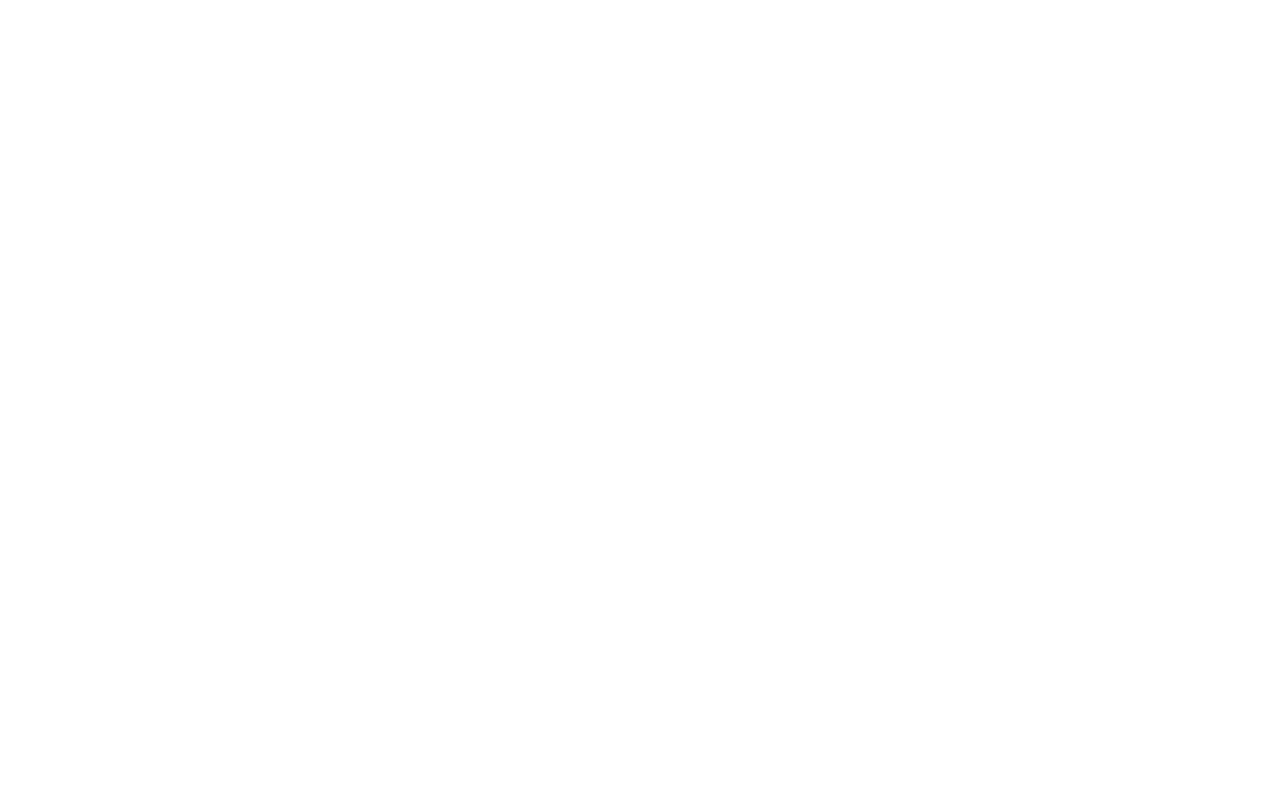
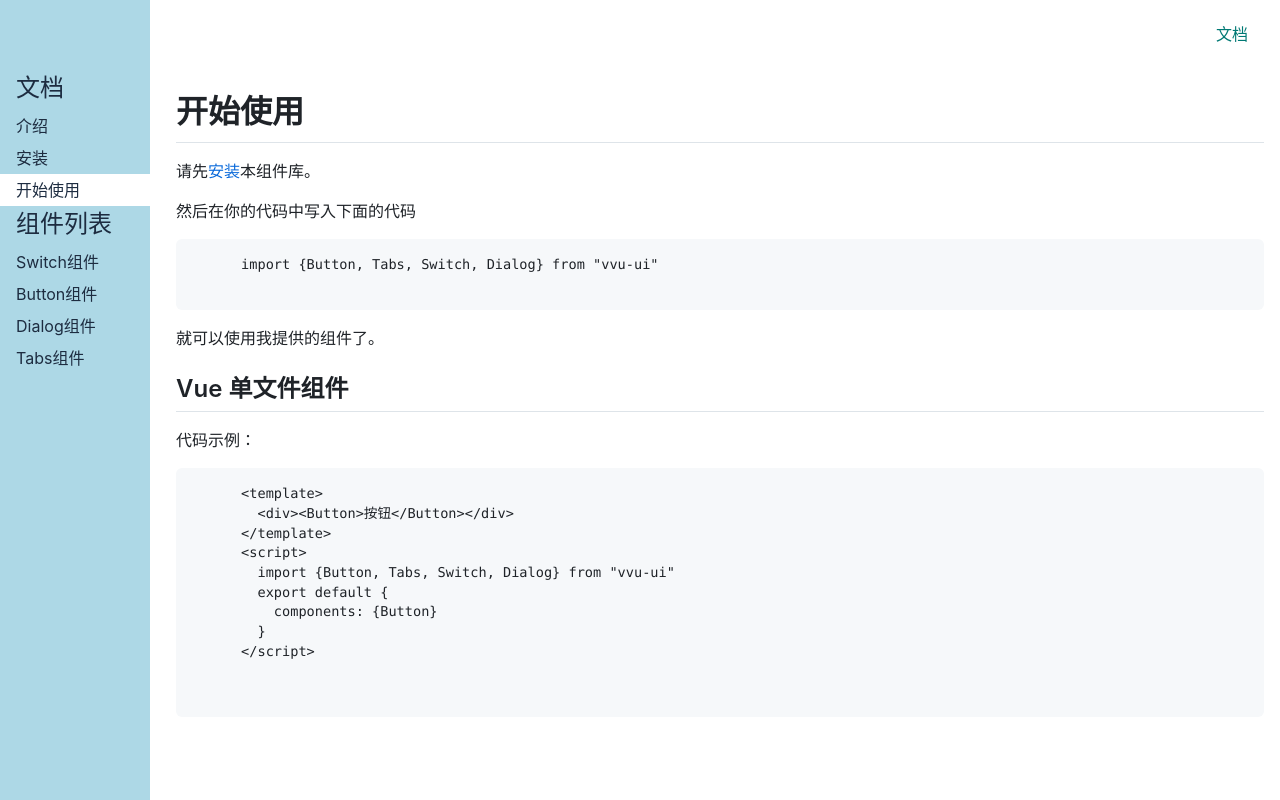
Before and after one commit to codevvvv9/vue3-wheel, a Vue app: page /#/doc/get-started in a window 1280 px wide. Before the commit this address had no page. Built offline with nearby package versions, Linux system fonts and the light colour scheme.

Commit message:
What: 15-引入文档介绍等三个路由并使用github-markdown-css，路由点击时高亮
Why:

*

How:

*

```diff
--- a/package.json
+++ b/package.json
@@ -9,6 +9,7 @@
     "preview": "vite preview"
   },
   "dependencies": {
+    "github-markdown-css": "^5.1.0",
     "vue": "^3.2.37",
     "vue-router": "4"
   },
--- a/src/main.ts
+++ b/src/main.ts
@@ -3,6 +3,7 @@
 import { createApp } from 'vue'
 import App from './App.vue'
 import { router } from './router'
+import 'github-markdown-css'
 
 const app = createApp(App)
 app.use(router)
--- a/src/views/Doc.vue
+++ b/src/views/Doc.vue
@@ -3,6 +3,18 @@
     <Topnav class="nav" :toggleVisible="true"></Topnav>
     <div class="content">
       <aside v-if="menuVisible">
+        <h2>文档</h2>
+        <ol>
+          <li>
+            <router-link to="/doc/intro">介绍</router-link>
+          </li>
+          <li>
+            <router-link to="/doc/install">安装</router-link>
+          </li>
+          <li>
+            <router-link to="/doc/get-started">开始使用</router-link>
+          </li>
+        </ol>
         <h2>组件列表</h2>
         <ol>
           <li>
@@ -59,7 +71,7 @@
       flex-shrink: 0;
       background: lightblue;
       width: 150px;
-      padding: 16px;
+      padding: 16px 0px;
       position: fixed;
       top: 0;
       left: 0;
@@ -67,11 +79,20 @@
       padding-top: 70px;
       >h2 {
         margin-bottom: 4px;
+        padding: 0 16px;
       }
 
       >ol {
         >li {
-          padding: 4px 0;
+          > a {
+            display: block;
+            width: 100%;
+            padding: 4px 16px;
+            text-decoration: none;
+          }
+          .router-link-active.router-link-exact-active {
+            background: white;
+          }
         }
       }
     }
--- /dev/null
+++ b/src/views/GetStarted.vue
@@ -0,0 +1,30 @@
+<template>
+  <article class="markdown-body">
+    <h1>
+      开始使用
+    </h1>
+
+    <p>请先<a href="#/doc/install">安装</a>本组件库。</p>
+    <p>然后在你的代码中写入下面的代码</p>
+    <pre>
+      <code>import {Button, Tabs, Switch, Dialog} from "vvu-ui"</code>
+    </pre>
+    就可以使用我提供的组件了。
+
+    <h2>Vue 单文件组件</h2>
+    <p>代码示例：</p>
+    <pre>
+      <code>&lt;template&gt;
+        &lt;div&gt;&lt;Button&gt;按钮&lt;/Button&gt;&lt;/div&gt;
+      &lt;/template&gt;
+      &lt;script&gt;
+        import {Button, Tabs, Switch, Dialog} from "vvu-ui"
+        export default {
+          components: {Button}
+        }
+      &lt;/script&gt;
+      </code>
+    </pre>
+
+  </article>
+</template>
--- /dev/null
+++ b/src/views/Install.vue
@@ -0,0 +1,13 @@
+<template>
+  <article class="markdown-body">
+    <h1>安装</h1>
+    <p>打开终端运行下列命令：</p>
+    <pre><code>npm install vvu-ui</code></pre>
+    <p>或</p>
+    <pre>
+      <code>yarn add vvu-ui</code>
+    </pre>
+
+    <p>下一节：<a href="#/doc/get-started">开始使用</a></p>
+  </article>
+</template>
--- /dev/null
+++ b/src/views/Intro.vue
@@ -0,0 +1,19 @@
+<template>
+  <article class="markdown-body">
+    <h1>介绍</h1>
+    <p>VVU UI 是一款基于 Vue 3 和 TypeScript 的 UI 组件库。</p>
+    <p>
+      这款组件库是我为了了解学习vue3而创作的，组件库内部全程亲手编写，尽量不采用第三方库，包括你现在看到的这个官网也几乎都是我自己写的。
+    </p>
+    <p>
+      其实整个库主要是出于学习的目的，存在很多不可知的问题，
+    </p>
+    <p>
+      所以如果强烈不建议你将此 UI
+      库用于生产环境。但如果你是抱着看源代码的目的来的，那么这个库还是值得一看的。源代码放在了
+      https://github.com/codevvvv9/vue3-wheel，历史提交信息非常规范，你可以按提交的顺序逐个查看；你也可以直接查看每个组件的源代码和示例，运行方法见
+      README.md。
+    </p>
+    下一节：<a href="#/doc/install">安装</a>
+  </article>
+</template>
```
Also changed, not shown: src/router.ts (+15 -0 lines), 2 other files (tests, documents, lock files or other folders).
